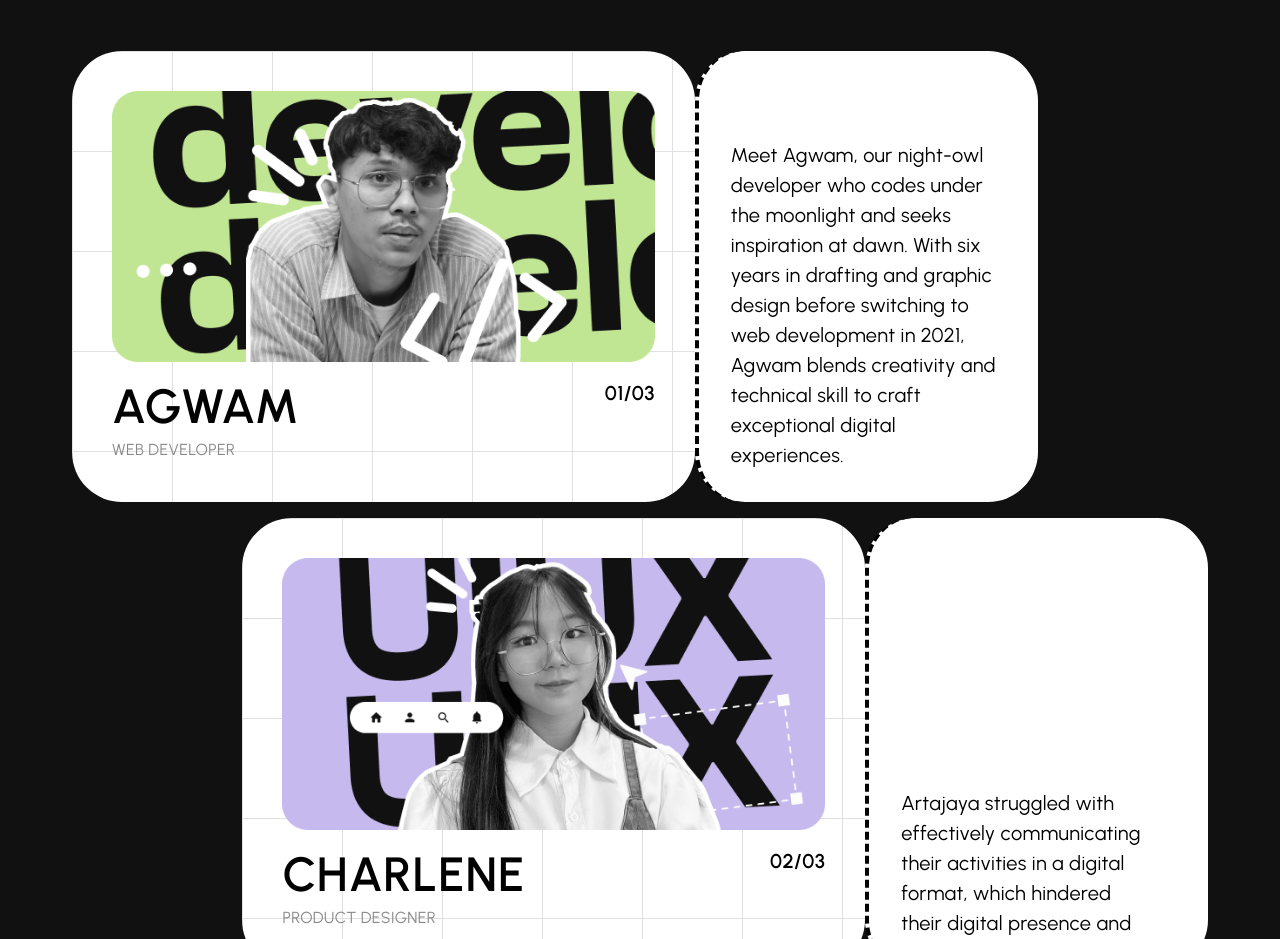
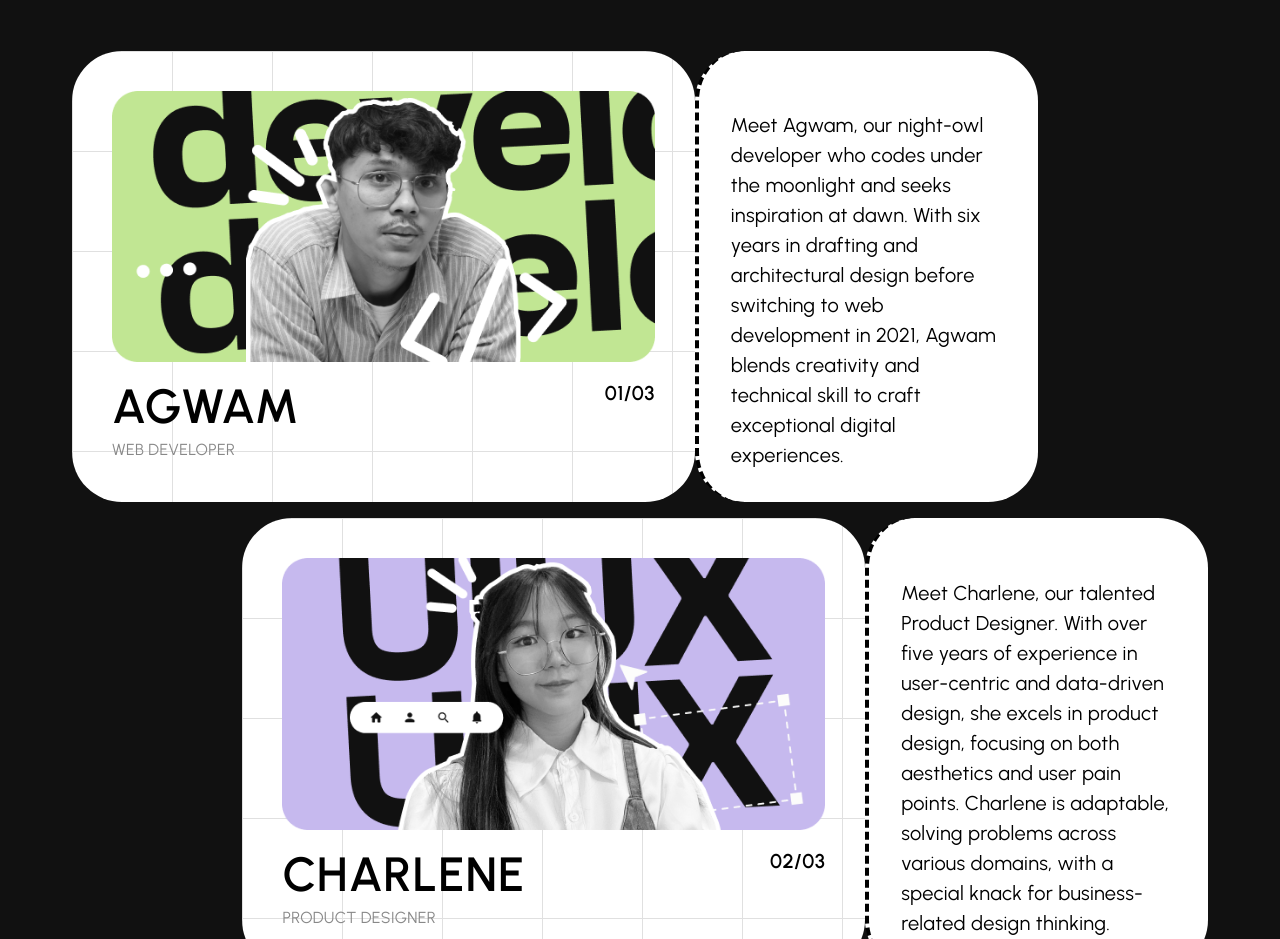
Before and after one commit to away1205/relyte-web, a Next.js app: page /about in a window 1280 px wide. Shown: the part 3313-4252 px from the top of the page. Built offline with nearby package versions, Linux system fonts and the light colour scheme.

Commit message:
finishing the about section

```diff
--- a/app/_components/Footer.jsx
+++ b/app/_components/Footer.jsx
@@ -5,9 +5,12 @@ import ContactAddress from "./ContactAddress";
 import LinkSocial from "./LinkSocial";
 import gsap from "gsap";
 import AnimatedLink from "../_ui/AnimatedLink";
+import { usePathname } from "next/navigation";
 
 function Footer() {
   // const { isMediumDevice } = useDeviceType();
+  const pathname = usePathname();
+  const isHome = pathname === "/";
 
   return (
     <footer className="flex w-screen justify-center bg-[#191918]" id="footer">
@@ -15,7 +18,9 @@ function Footer() {
         <div className="flex justify-between max-sm:flex-col max-sm:gap-12">
           <ContactAddress />
 
-          <nav className="max-sm:font-l4 flex gap-24 text-nowrap max-sm:gap-16">
+          <nav
+            className={`max-sm:font-l4 flex gap-24 text-nowrap max-sm:gap-16 ${!isHome && "hidden"}`}
+          >
             <ul className="flex flex-col gap-2">
               <li>
                 <Link href={"/"}>
@@ -84,16 +89,35 @@ function Footer() {
                 <Link
                   href={"/#faq-section"}
                   onClick={(e) => {
-                    // e.preventDefault();
+                    e.preventDefault();
                     gsap.to(window, { scrollTo: "#faq-section" });
                   }}
-                  // scroll={false}
                 >
                   <HoverFlipWords inText="FAQ" />
                 </Link>
               </li>
             </ul>
           </nav>
+
+          {/* <nav className="max-sm:font-l4 flex gap-24 text-nowrap max-sm:gap-16">
+            <ul className="flex flex-col gap-2 sm:flex-row sm:gap-10">
+              <li>
+                <AnimatedLink href={"/"}>
+                  <HoverFlipWords inText="Home" />
+                </AnimatedLink>
+              </li>
+              <li>
+                <AnimatedLink href={"/about"}>
+                  <HoverFlipWords inText="About Us" />
+                </AnimatedLink>
+              </li>
+              <li>
+                <AnimatedLink href={"/blog"}>
+                  <HoverFlipWords inText="Our Blog" />
+                </AnimatedLink>
+              </li>
+            </ul>
+          </nav> */}
         </div>
 
         <div className="mt-6 py-6">
--- a/app/_components/HeroSection.jsx
+++ b/app/_components/HeroSection.jsx
@@ -95,7 +95,7 @@ function HeroSection() {
         </h1> */}
 
         <div
-          className="relative mt-20 h-[4rem] w-[4rem] sm:h-[4.5rem] sm:w-[4.5rem]"
+          className="relative mt-20 h-[4rem] w-[4rem] sm:h-[6rem] sm:w-[6rem]"
           onClick={() =>
             gsap.to(window, { scrollTo: ".care-card1", duration: 1 })
           }
--- a/app/about/AboutTeam.jsx
+++ b/app/about/AboutTeam.jsx
@@ -5,14 +5,14 @@ const teamMember = [
     name: "Agwam",
     position: "Web Developer",
     description:
-      "Meet Agwam, our night-owl developer who codes under the moonlight and seeks inspiration at dawn. With six years in drafting and graphic design before switching to web development in 2021, Agwam blends creativity and technical skill to craft exceptional digital experiences.",
+      "Meet Agwam, our night-owl developer who codes under the moonlight and seeks inspiration at dawn. With six years in drafting and architectural design before switching to web development in 2021, Agwam blends creativity and technical skill to craft exceptional digital experiences.",
     image: "/about-agwam.png",
   },
   {
     name: "Charlene",
     position: "Product Designer",
     description:
-      "Artajaya struggled with effectively communicating their activities in a digital format, which hindered their digital presence and",
+      "Meet Charlene, our talented Product Designer. With over five years of experience in user-centric and data-driven design, she excels in product design, focusing on both aesthetics and user pain points. Charlene is adaptable, solving problems across various domains, with a special knack for business-related design thinking.",
     image: "/about-charlene.png",
   },
   {
```
